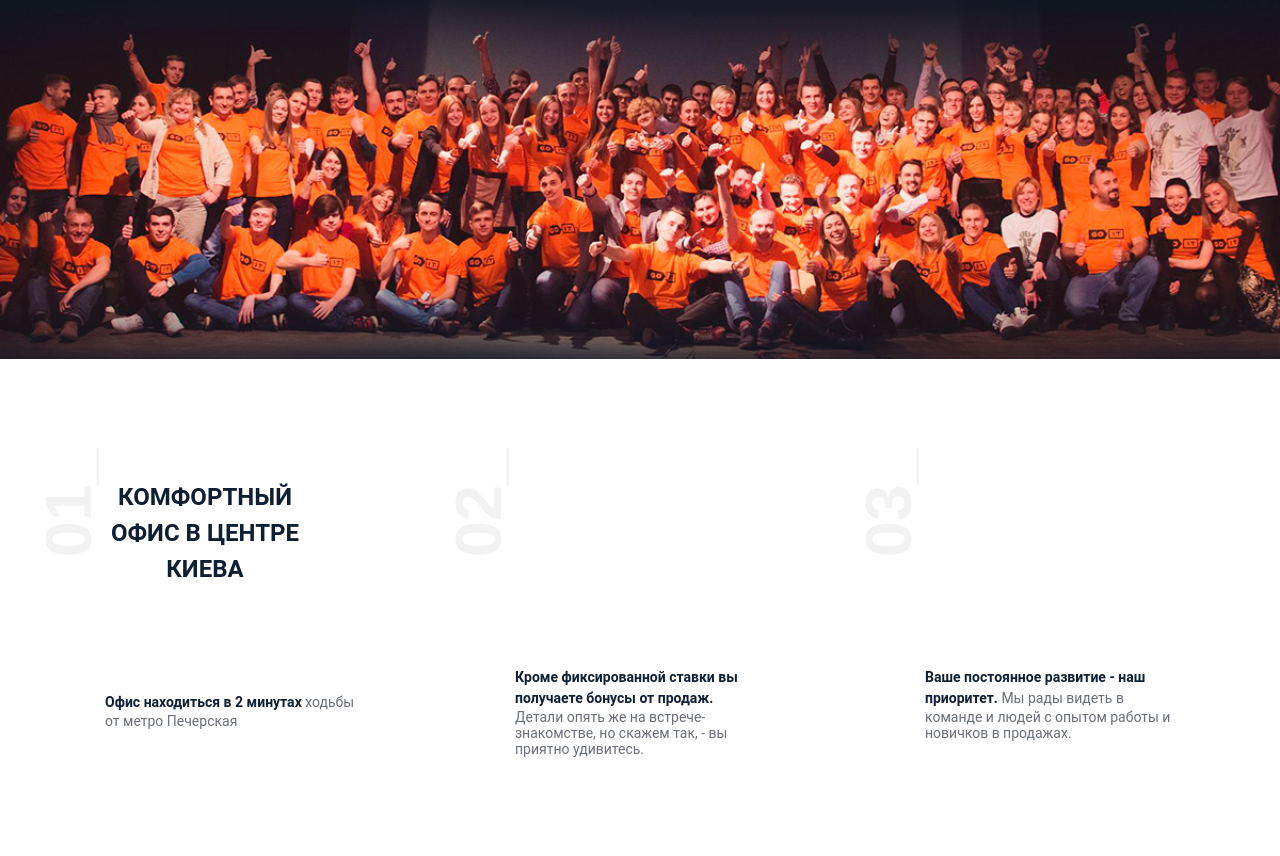
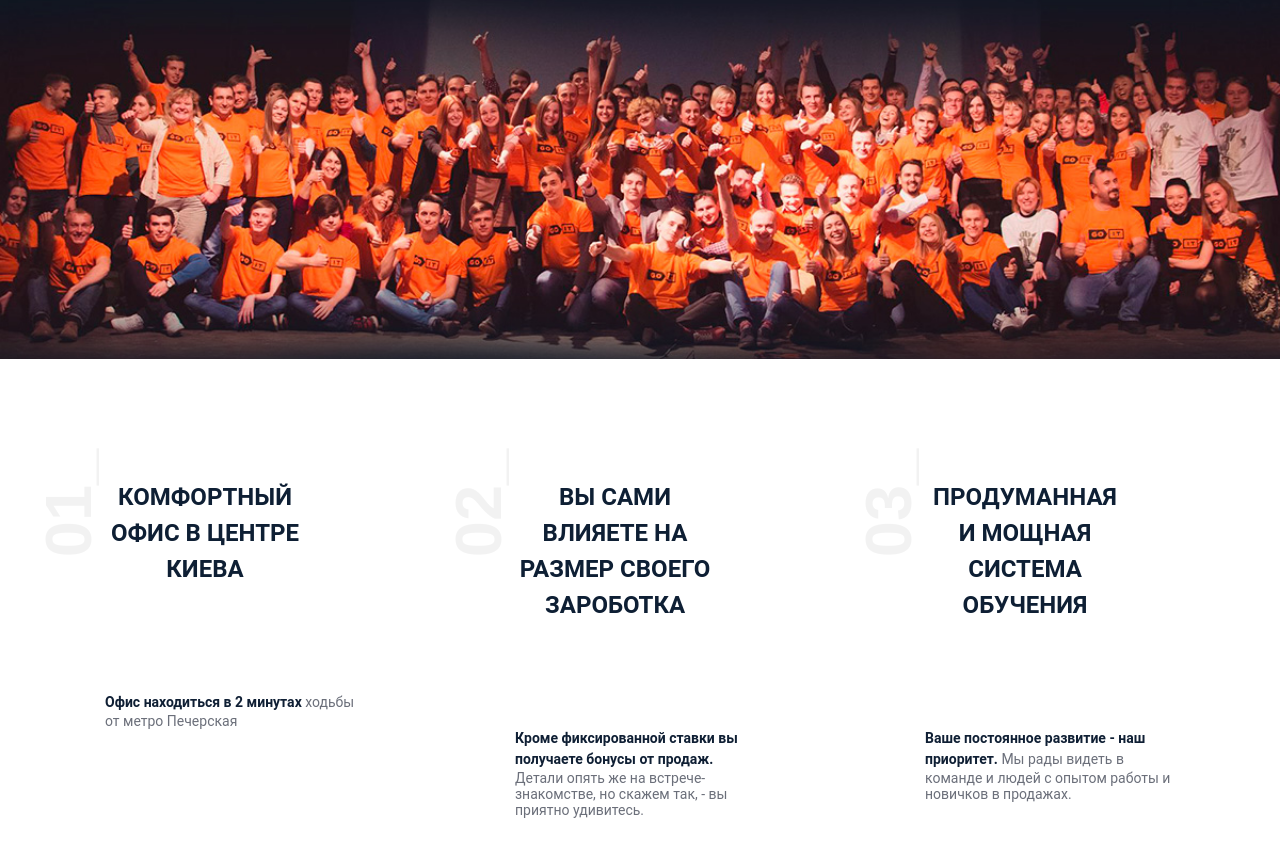
Before and after one commit to Orbeet/best_team, a website: page src/index.html in a window 1280 px wide. Shown: the part 241-1097 px from the top of the page. Drawn offline with nearby package versions, Linux system fonts and the light colour scheme; files that its build step writes are made by us from their sources.

Commit message:
fix titles

```diff
--- a/src/html/section_1.html
+++ b/src/html/section_1.html
@@ -12,7 +12,7 @@
         </li>
         <li class="list__item">
             <div class="content-box">
-                <h2 class="secondary-title-sm">вы сами влияете на размер своего зароботка</h2>
+                <h2 class="secondary-title-sm cool-title">вы сами влияете на размер своего зароботка</h2>
                 <p class="some-text">
                     <span class="desc">Кроме фиксированной ставки вы получаете бонусы от продаж.</span>
                     Детали опять же на встрече- знакомстве, но скажем так, - вы приятно удивитесь.
@@ -21,7 +21,7 @@
         </li>
         <li class="list__item">
             <div class="content-box">
-                <h2 class="secondary-title-sm">продуманная и мощная система обучения</h2>
+                <h2 class="secondary-title-sm cool-title">продуманная и мощная система обучения</h2>
                 <p class="some-text">
                     <span class="desc">Ваше постоянное развитие - наш приоритет.</span>
                     Мы рады видеть в команде и людей с опытом работы и новичков в продажах.
```
Also changed, not shown: build/index.html.
